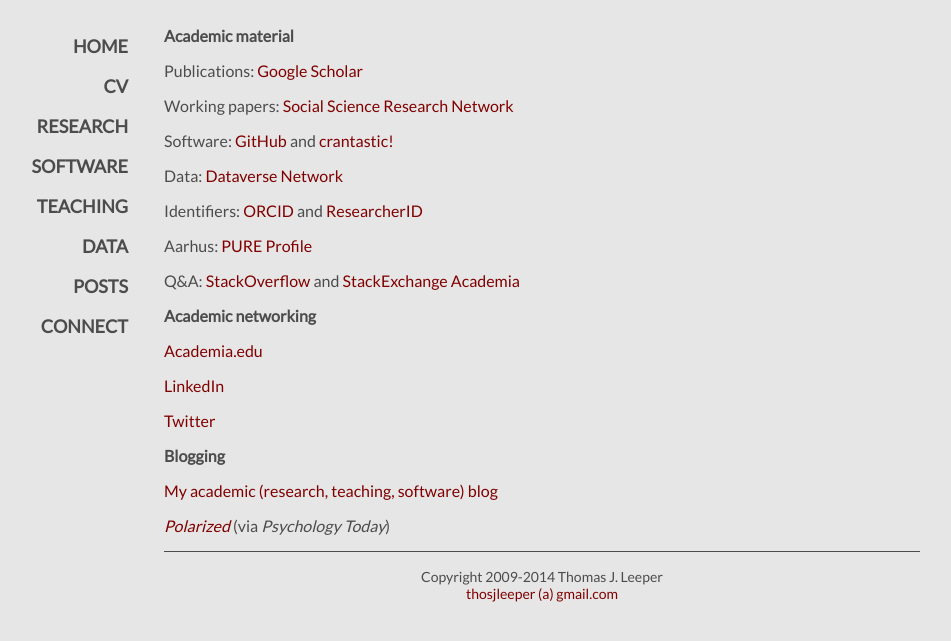
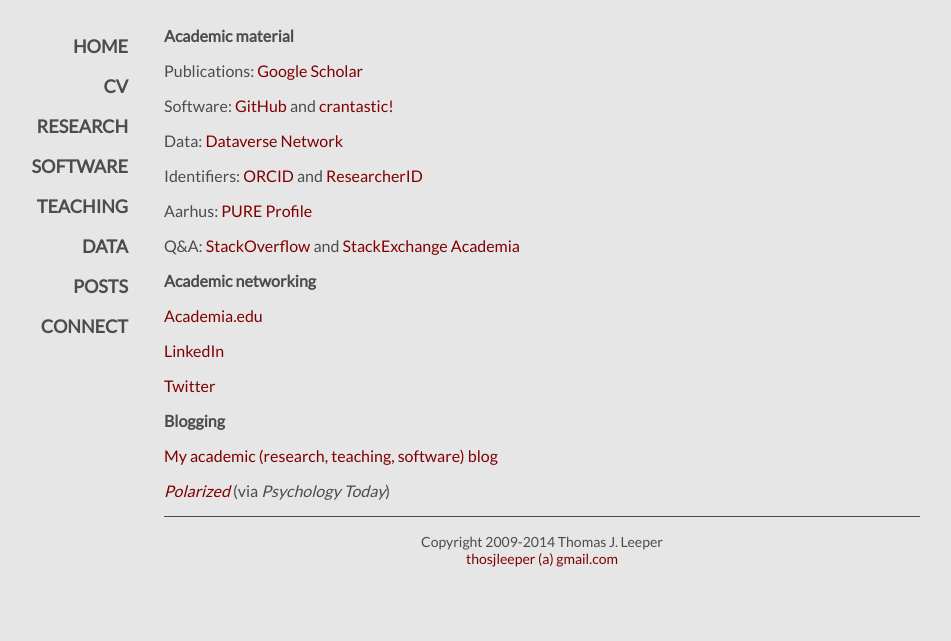
Before and after one commit to leeper/leeper.github.io, a Jekyll site: the page built from contact.md, in a window 1280 px wide. Shown: the top 641 px of the page, without its empty margins (98-1049 px from the left). Built offline with Jekyll 4.4.1, drawn with Linux system fonts in a browser that asks for light colours; Markdown is read by kramdown in place of the engine named in the settings.

Commit message:
Remove SSRN link

```diff
--- a/contact.md
+++ b/contact.md
@@ -5,8 +5,6 @@
 
 ### Academic material ###
 Publications: [Google Scholar](http://scholar.google.com/citations?user=hqiux-MAAAAJ)
-
-Working papers: [Social Science Research Network](http://papers.ssrn.com/sol3/cf_dev/AbsByAuth.cfm?per_id=1269107)
 
 Software: [GitHub](https://github.com/leeper) and [crantastic!](http://crantastic.org/authors/2512)
 
```
